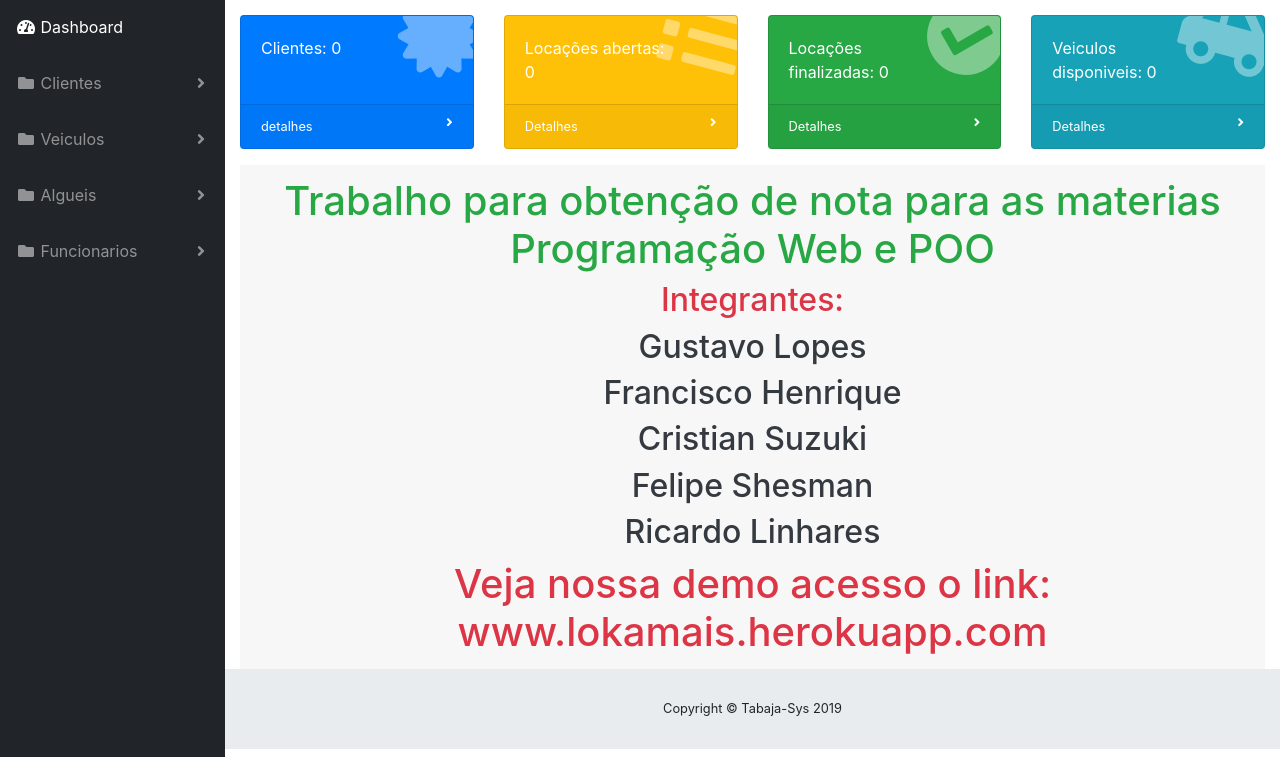
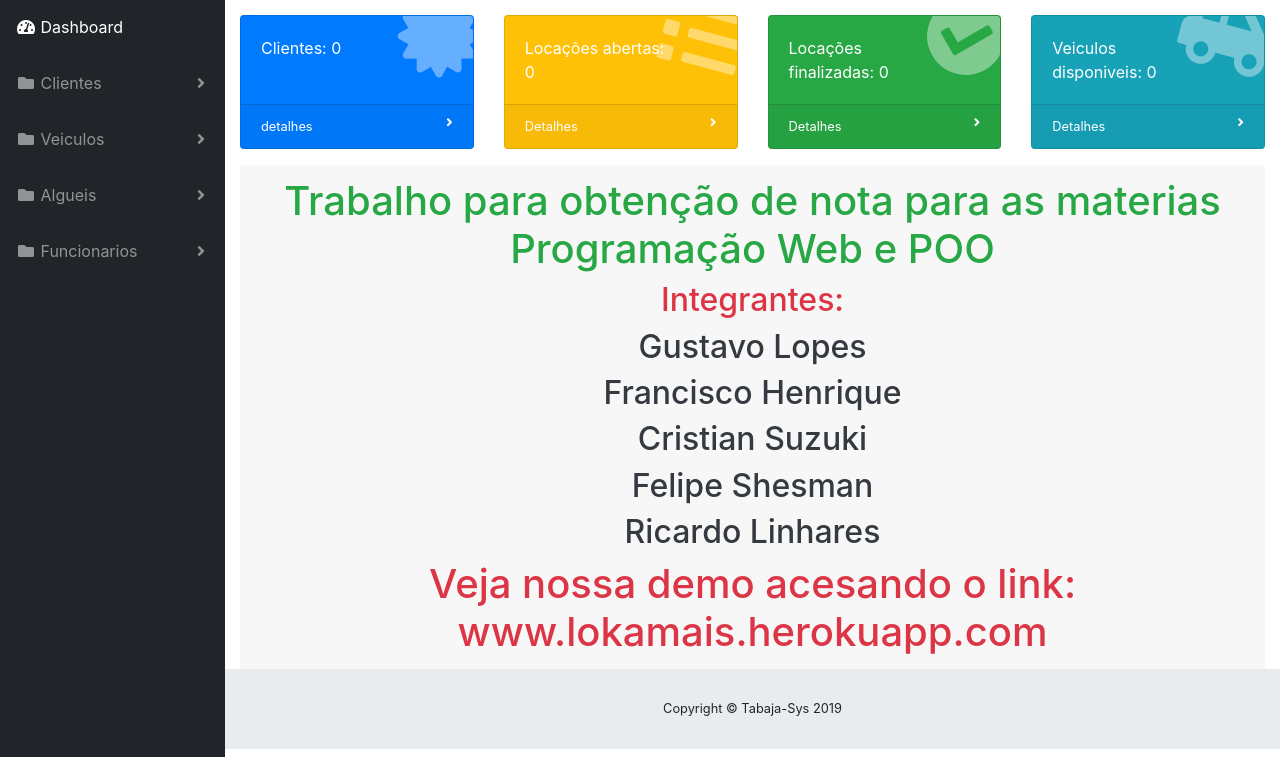
Before and after one commit to gustavolopesv3/locadoraDeVeiculos, a Django app: page / in a window 1280 px wide. Shown: the part 51-808 px from the top of the page. Run offline with Django 3.2, Linux system fonts and the light colour scheme; the visitor is signed in with stand-in values (Sample User, id 1); data that the repository does not hold is empty; some libraries are stand-ins or nearby versions.

Commit message:
erros ortograficos

```diff
--- a/templates/base.html
+++ b/templates/base.html
@@ -207,10 +207,8 @@
                         <h2 class="text-center text-dark">Cristian Suzuki</h2>
                         <h2 class="text-center text-dark">Felipe Shesman</h2>
                         <h2 class="text-center text-dark">Ricardo Linhares</h2>
-                        <h1 class="text-danger text-center">Veja nossa demo acesso o link: www.lokamais.herokuapp.com   </h1>
+                        <h1 class="text-danger text-center">Veja nossa demo acesando o link: www.lokamais.herokuapp.com   </h1>
                     </div>
-
-
      {% endblock conteudo %}
 
       <!-- Sticky Footer -->
```
